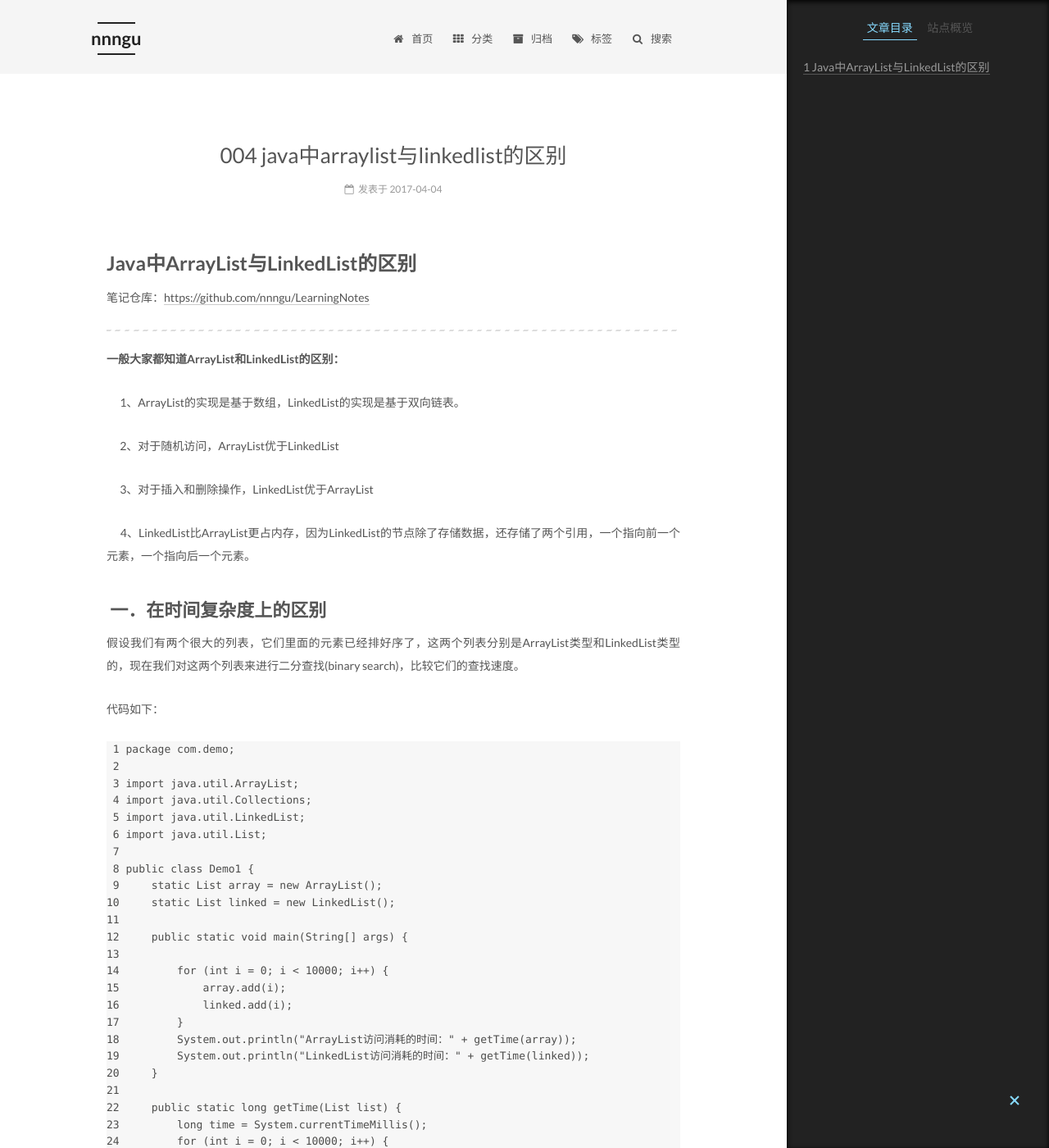
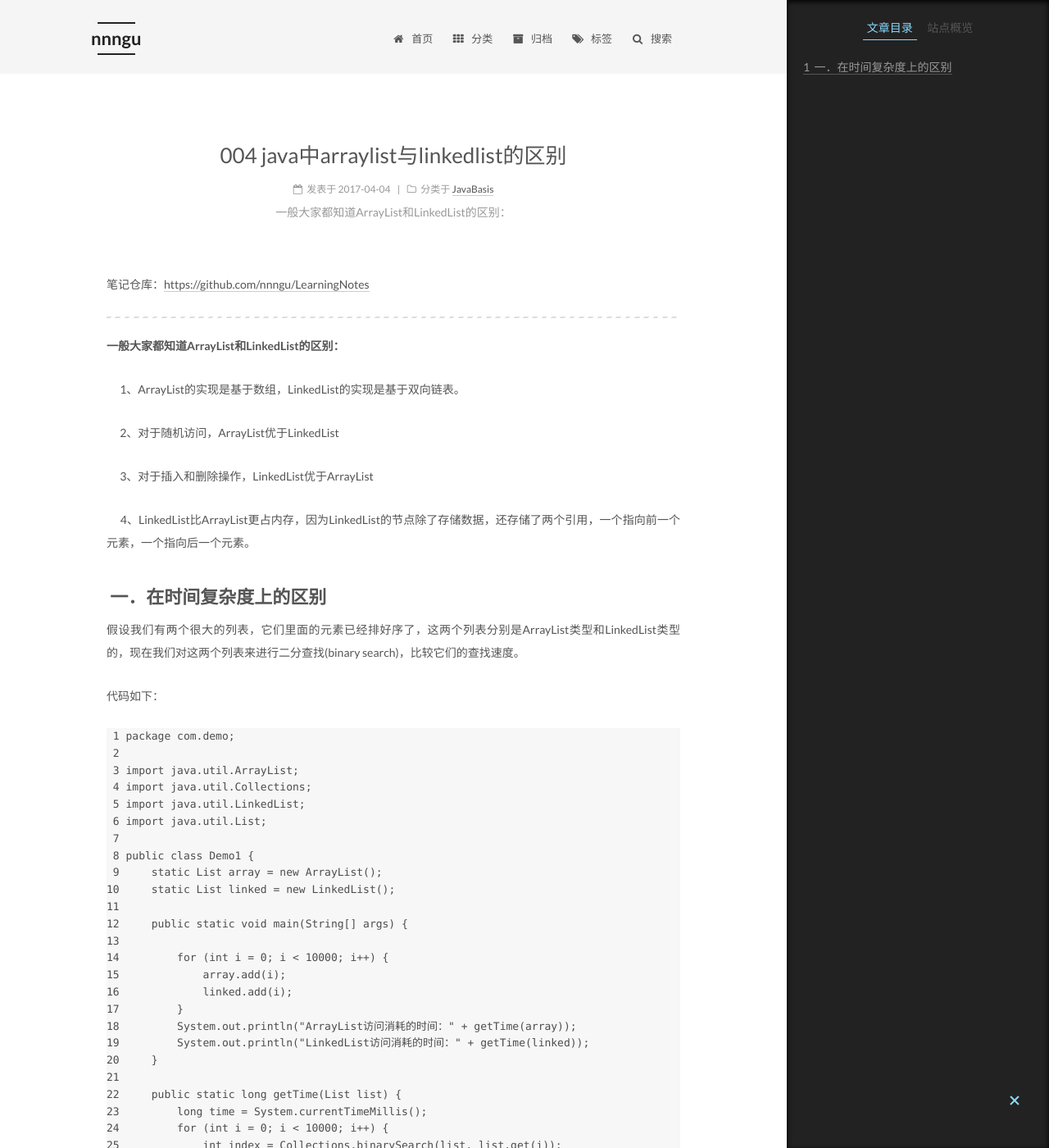
Before and after one commit to nnngu/LearningNotes, a Jekyll site: the page built from _posts/2017-04-04-004 Java中ArrayList与LinkedList的区别.md, in a window 1280 px wide and 1400 px high. Shown: the whole window at 82% size. Built offline with Jekyll 4.4.1, drawn with Linux system fonts in a browser that asks for light colours.

Commit message:
修改文件: _posts/2017-04-04-004 Java中ArrayList与LinkedList的区别.md

```diff
--- a/_posts/2017-04-04-004 Java中ArrayList与LinkedList的区别.md
+++ b/_posts/2017-04-04-004 Java中ArrayList与LinkedList的区别.md
@@ -1,4 +1,7 @@
-# Java中ArrayList与LinkedList的区别
+---
+categories: JavaBasis
+description: 一般大家都知道ArrayList和LinkedList的区别：
+---
 
 笔记仓库：[https://github.com/nnngu/LearningNotes](https://github.com/nnngu/LearningNotes)
 
```
